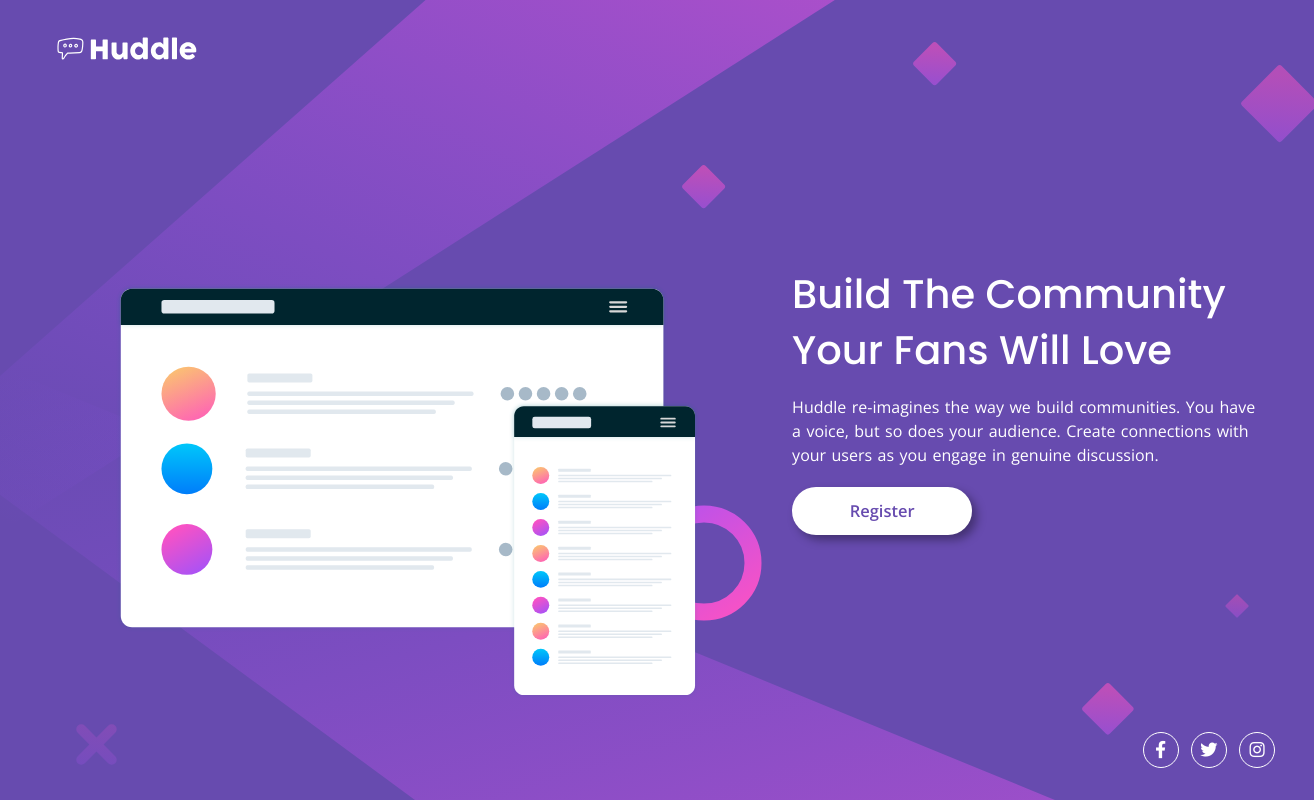
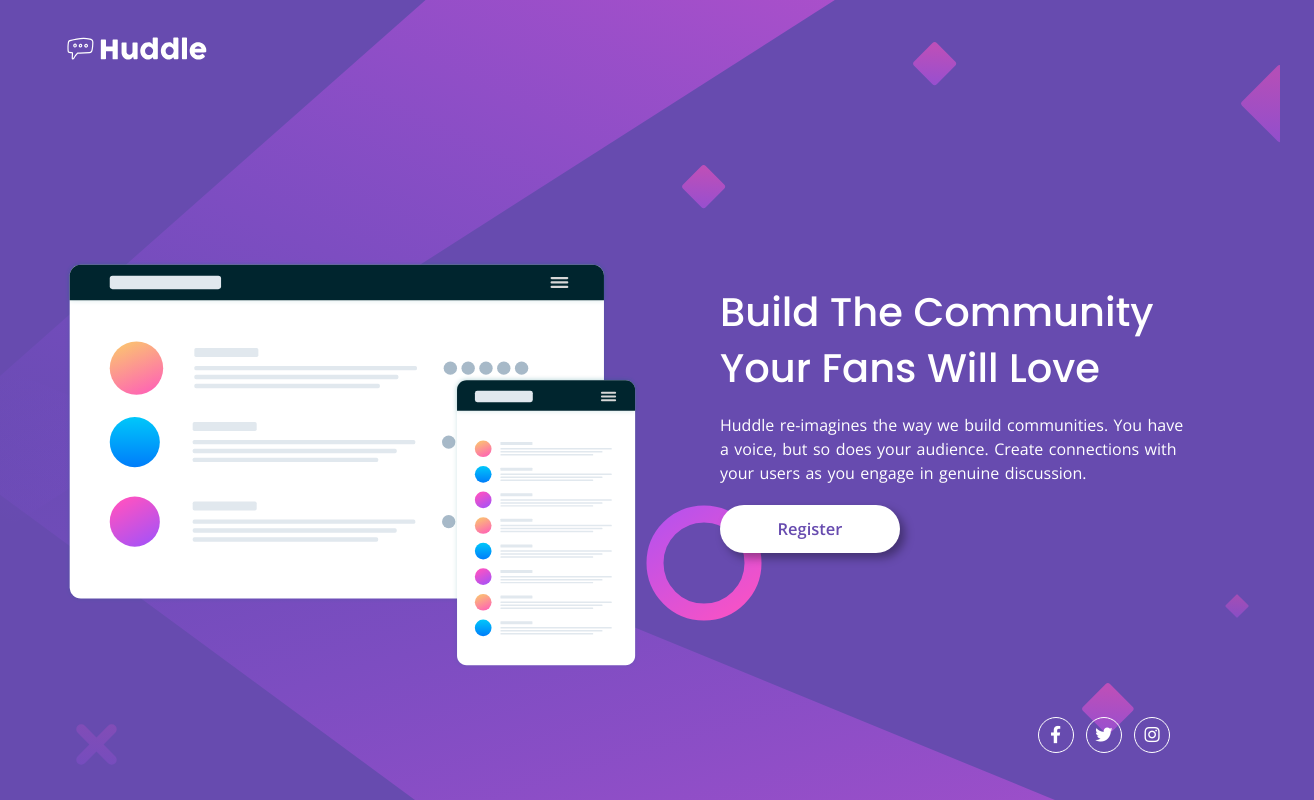
Before and after one commit to Rowkibet/Huddle-Landing-Page, a plain HTML site: page index.html in a window 1280 px wide. Shown: the whole page, 1314 px wide, since content can reach past the window. Drawn offline with nearby package versions, Linux system fonts and the light colour scheme.

Commit message:
Updated index.html & style.css
Switched to a two column layout and removed content div

```diff
--- a/css/style.css
+++ b/css/style.css
@@ -26,15 +26,16 @@ body {
     margin: 0 auto;
     display: grid;
     grid:
-        ".... header  ...." 100px
-        ".... content ...." 1fr
-        ".... footer  ...." 100px/
-        50px 1fr 50px;
+        "header header"
+        "image  post"
+        "footer footer"/
+        1fr 1fr;
 }
 
 .header {
     grid-area: header;
     padding-top: 30px;
+    padding-left: 60px;
 }
 
 .header > img {
@@ -42,18 +43,7 @@ body {
     height: auto;
 }
 
-.content {
-    grid-area: content;
-    padding: 0;
-    margin: 0;
-
-    display: grid;
-    grid:
-        "image post"/
-        650px 614px;
-}
-
-.content .image {
+.image {
     grid-area: image;
     margin: 0px;
     padding: 0px;
@@ -62,7 +52,7 @@ body {
     align-items: flex-end;
 }
 
-.content .image > img {
+.image > img {
     display: inline-block;
     width: 90%;
     height: auto;
@@ -70,21 +60,21 @@ body {
     padding: 0;
 }
 
-.content .post {
+.post {
     grid-area: post;
     margin: 0px;
     display: flex;
-    justify-content: flex-end;
+    justify-content: center;
     align-items: center;
 }
 
-.content .post-wrapper {
-    width: 85%;
+.post .post-wrapper {
+    width: 75%;
     padding: 0;
     margin: 0;
 }
 
-.content .post .post-wrapper > h2 {
+.post .post-wrapper > h2 {
     margin-bottom: 17px;
     padding: 0;
     font-size: 2.5rem;
@@ -92,7 +82,7 @@ body {
     line-height: 3.5rem;
 }
 
-.content .post .post-wrapper > p {
+.post .post-wrapper > p {
     margin-bottom: 20px;
     padding: 0;
     font-weight: 400;
@@ -100,7 +90,7 @@ body {
     word-spacing: .08rem;
 }
 
-.content .register-btn {
+.post .register-btn {
     display: block;
     background-color: #ffffff;;
     border: transparent;
@@ -122,7 +112,7 @@ body {
     display: flex;
     justify-content: flex-end;
     align-items: center;
-    padding-right: 39px;
+    padding-right: 110px;
 }
 
 .footer .icons i {
--- a/index.html
+++ b/index.html
@@ -14,10 +14,11 @@
             <img src="images/logo.svg" alt="">
             <!-- <h1>Huddle</h1> -->
         </div>
-        <div class="content">
+
         <div class="image">
             <img src="images/illustration-mockups.svg" alt="">
         </div>
+
         <div class="post">
             <div class="post-wrapper">
                 <h2>Build&nbsp;The&nbsp;Community Your&nbsp;Fans Will Love</h2>
@@ -29,7 +30,7 @@
                 <button class="register-btn"> Register </button>
             </div>
         </div>
-        </div>
+
         <div class="footer">
             <div class="icons">
                 <i class="fab fa-facebook-f"></i>
```
Lines whose indentation alone changed are shown as unchanged.
